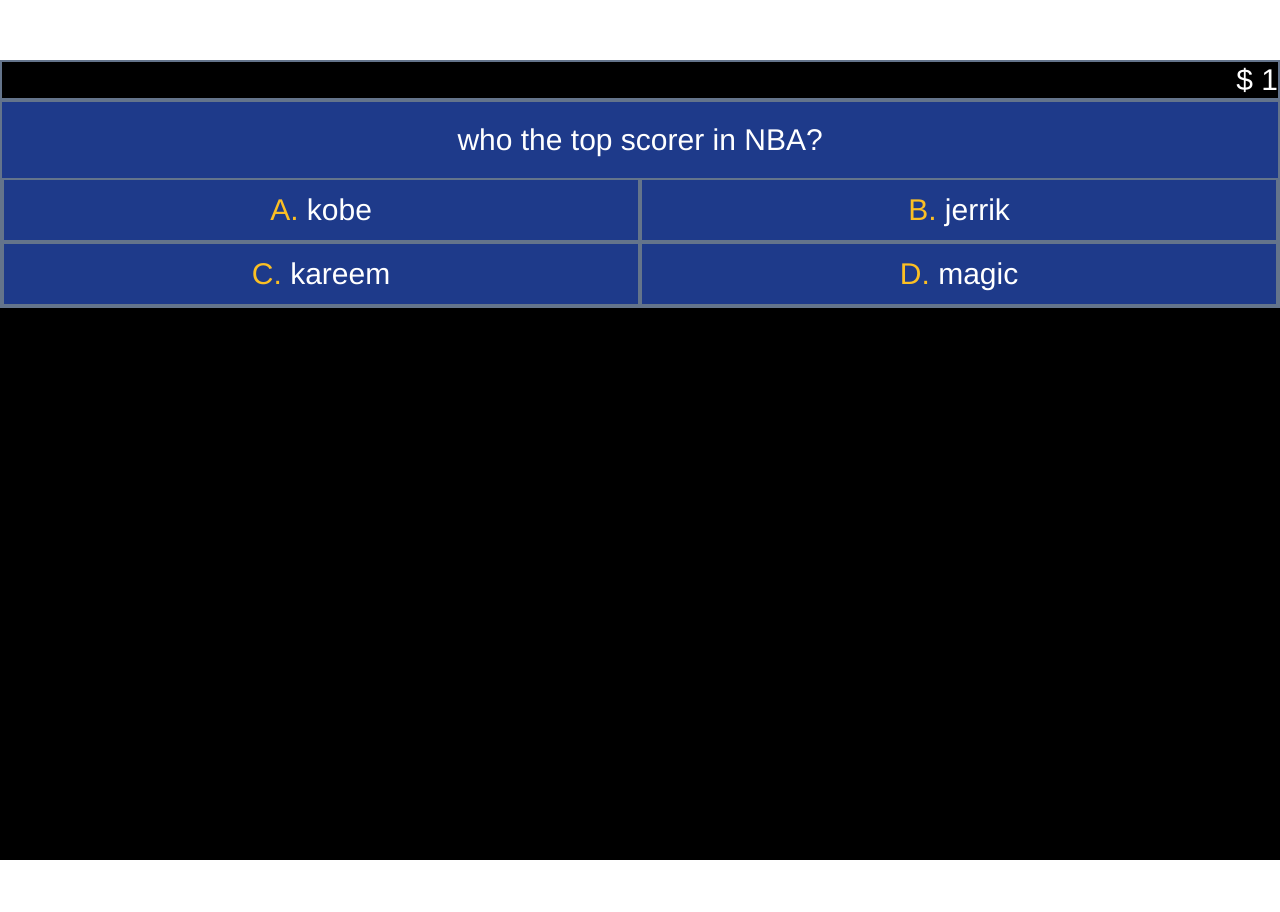
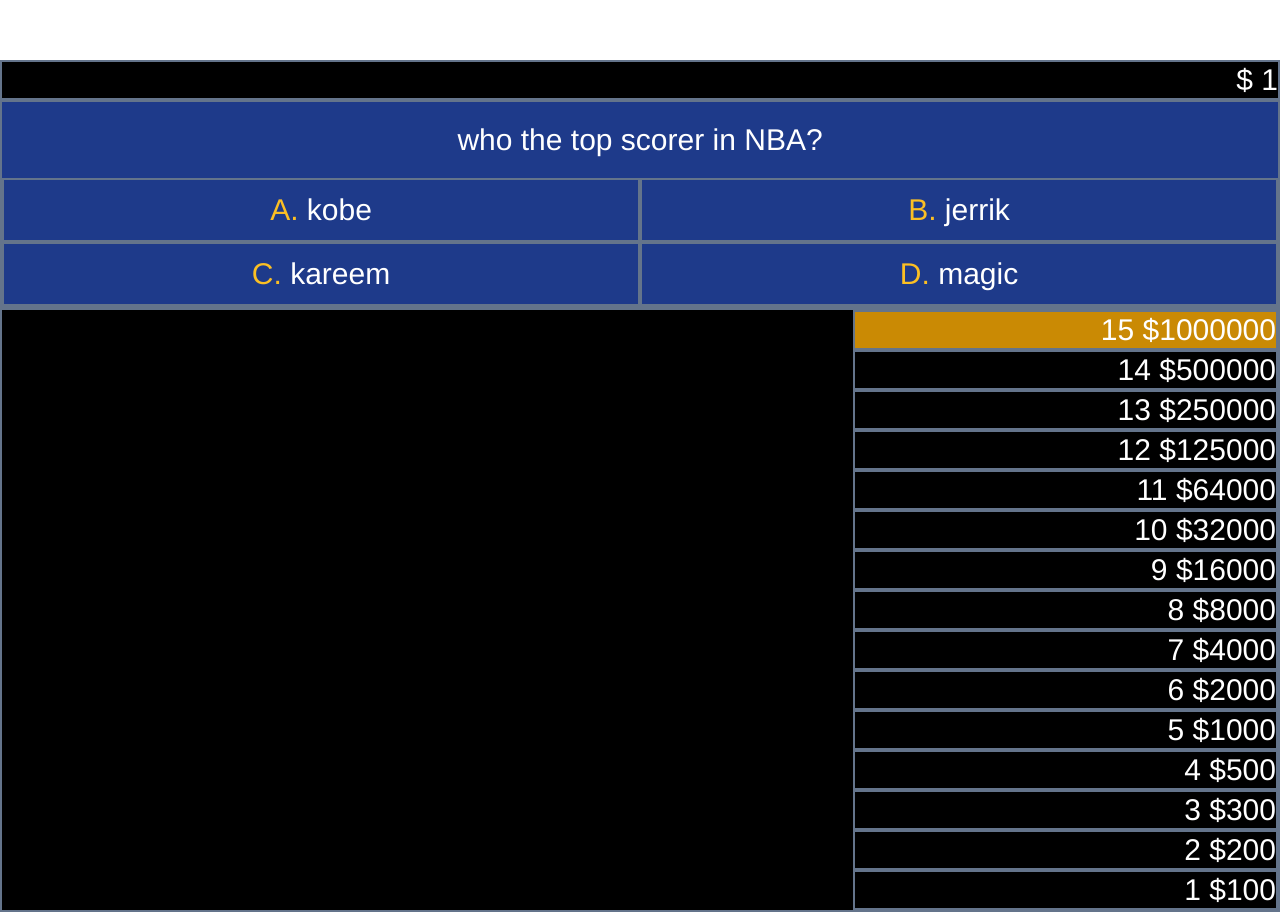
Before and after one commit to squirtlesquawww/who-wants-to-be-a-millionaire, a Vue app: page / in a window 1280 px wide. Before the commit the page ends 860 px from the top, so only its background shows below. Built offline with nearby package versions, Linux system fonts and the light colour scheme.

Commit message:
added MoneyList component

```diff
--- /dev/null
+++ b/src/components/MoneyList.vue
@@ -0,0 +1,54 @@
+<template>
+    <div class="text-3xl border-2 border-solid border-slate-500 bg-black text-white text-right">
+        <!-- <li v-for="item in items" :key="item.message"> -->
+        <!-- {{ item.message }} -->
+        <!-- </li> -->
+        <div class="grid grid-cols-3" v-for="(amount, index) in reversedAmounts()" :key="amount">
+            <div></div>
+            <div></div>
+            <div class="text-3xl border-2 border-solid border-slate-500 bg-black text-white text-right"
+                :class="{ 'bg-yellow-600': activeAmount === index }">
+                {{ amounts.length-index }} ${{ amount }}
+            </div>
+        </div>
+    </div>
+</template>
+
+<script>
+export default {
+    name: 'MoneyList',
+    props: {
+        activeAmount: { type: Number, required: false, default: 0 },
+    },
+    data: () => {
+        return {
+            amounts: [
+                100,
+                200,
+                300,
+                500,
+                1000,
+                2000,
+                4000,
+                8000,
+                16000,
+                32000,
+                64000,
+                125000,
+                250000,
+                500000,
+                1000000
+            ],
+            // items: [{ message: 'Foo' }, { message: 'Bar' }]
+        }
+    },
+    methods: {
+        reversedAmounts() {
+            let reversedArray = [...this.amounts].reverse();
+            return reversedArray;
+            // return this.amounts.reverse();
+
+        }
+    },
+}
+</script>
--- a/src/components/WWTBAMWrapper.vue
+++ b/src/components/WWTBAMWrapper.vue
@@ -3,16 +3,18 @@
     <MoneyBox money="1" />
     <QuestionBlock question="who the top scorer in NBA?" answerA="kobe" answerB="jerrik" answerC="kareem"
       answerD="magic" />
+    <MoneyList />
   </div>
 </template>
 
 <script>
 import QuestionBlock from './QuestionBlock.vue';
 import MoneyBox from './MoneyBox.vue';
+import MoneyList from './MoneyList.vue';
 
 export default {
   name: "WWTBAMWrapper",
-  components: { QuestionBlock, MoneyBox },
+  components: { QuestionBlock, MoneyBox, MoneyList },
   data: () => {
     return {
       questions: [
```
